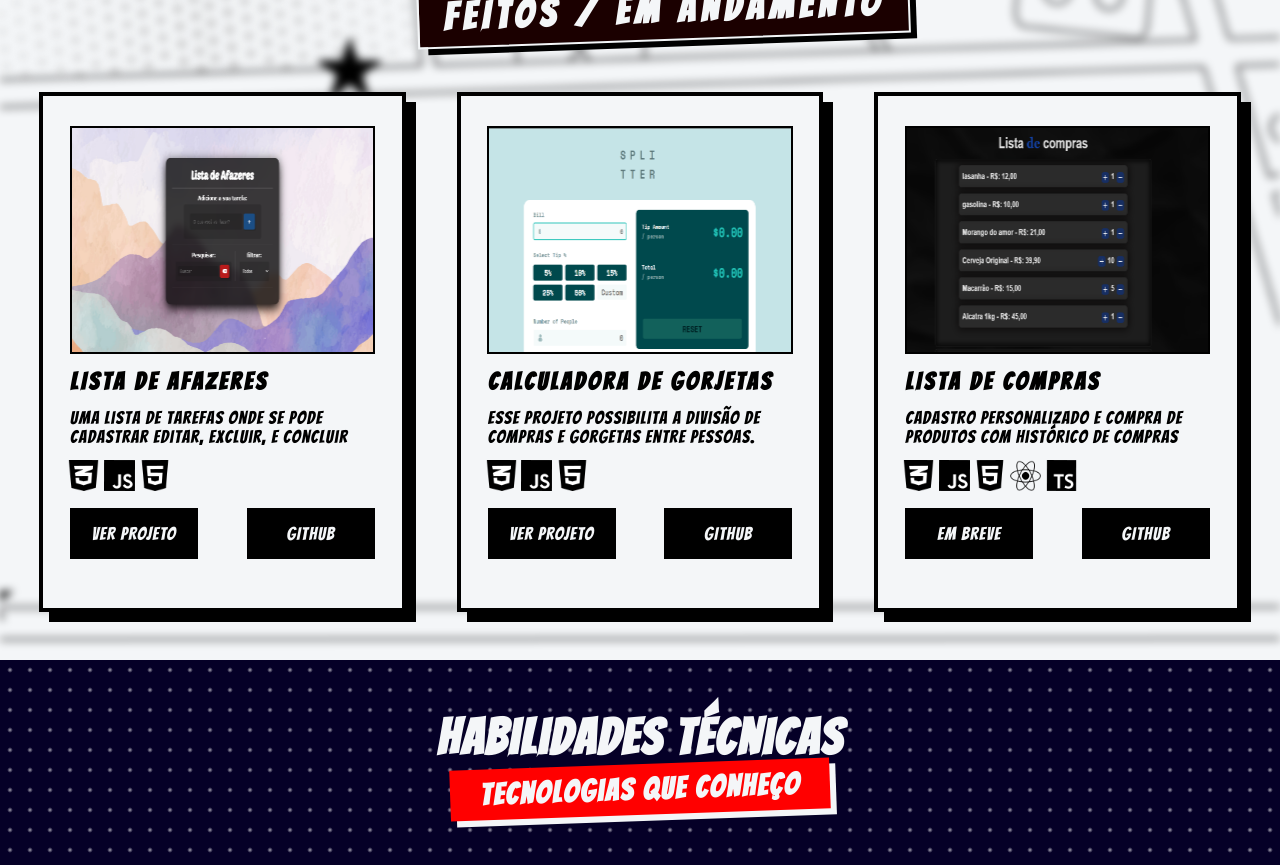
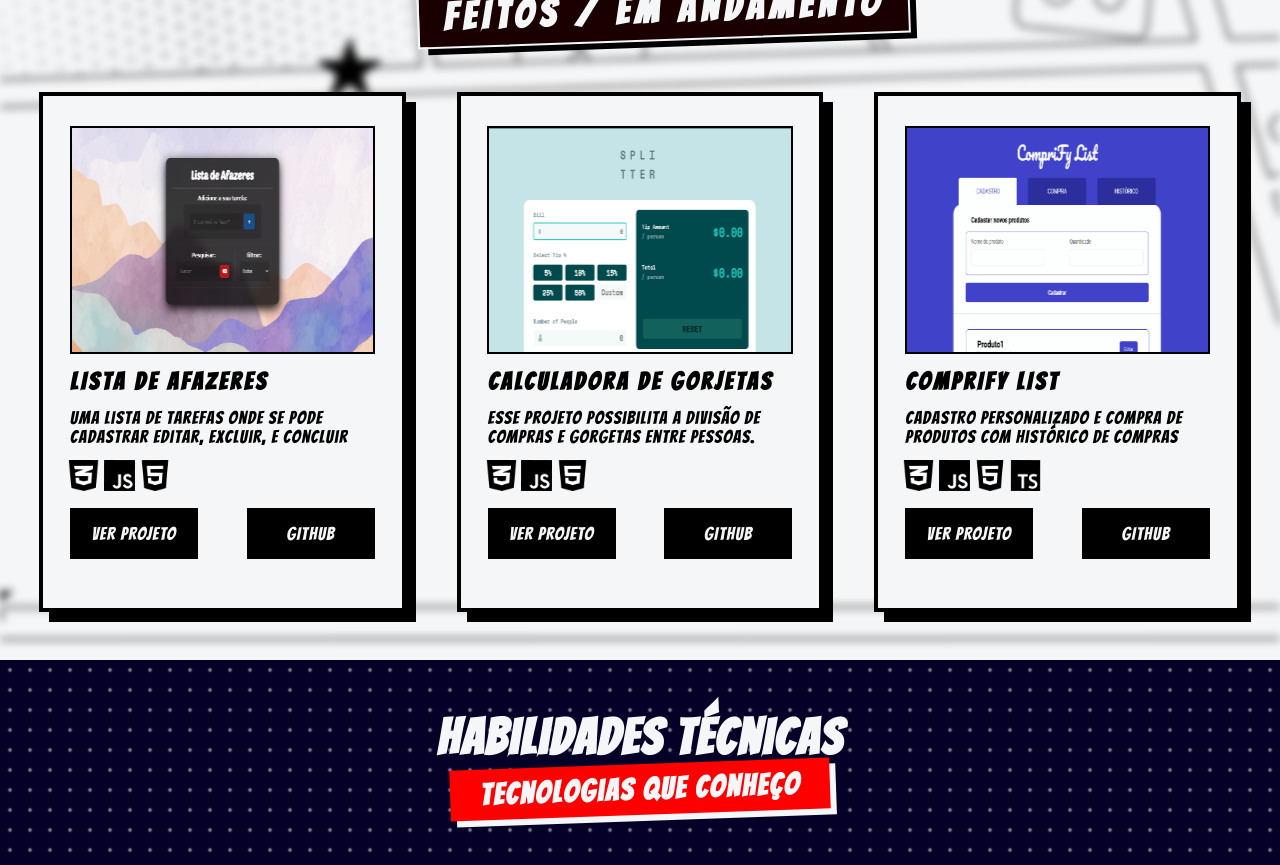
Before and after one commit to AntonyLD/portifolho-react, a React (Vite) app: page / in a window 1280 px wide. Shown: the part 1740-2605 px from the top of the page. Built offline with nearby package versions, Linux system fonts and the light colour scheme.

Commit message:
Att projeto CompriFy

```diff
--- a/src/components/PageComponents/Projetos.jsx
+++ b/src/components/PageComponents/Projetos.jsx
@@ -5,7 +5,7 @@ import DivProjetos from "../csvComponentes/DivProjetos";
 const Projetos = () => {
 
   useEffect(() => {
-    // mapa de cada id -> classe que mostra
+
     const elements = [
       { id: "div-projetos-titulo", showClass: "show-projeto-titulo" },
       { id: "container-projetos", showClass: "show-projetos" },
@@ -18,24 +18,19 @@ const Projetos = () => {
           const config = elements.find((e) => e.id === el.id);
 
           if (config) {
-            // pega todas as classes hidden-* e remove
+
             el.classList.forEach((cls) => {
               if (cls.startsWith("hidden-")) {
                 el.classList.remove(cls);
               }
             });
 
-            // adiciona a classe show certa
             el.classList.add(config.showClass);
-
-            // se quiser animar só 1x
             observer.unobserve(el);
           }
         }
       });
-    }, { threshold: 0.2 }); // dispara quando 20% do elemento aparece
-
-    // observa todos os elementos
+    }, { threshold: 0.2 });
     elements.forEach(({ id }) => {
       const el = document.getElementById(id);
       if (el) observer.observe(el);
@@ -68,15 +63,15 @@ const Projetos = () => {
       githubLink: "https://github.com/usuario/projeto",
     },
     {
-      btnTxt: "EM BREVE",
+      btnTxt: "VER PROJETO",
       status: "EM ANDAMENTO",
       id: "projeto-lista-compras",
-      imagem: "/ListaDeCompra.png",
-      titulo: "LISTA DE COMPRAS",
+      imagem: "/ListaDeCompraCadastro.png",
+      titulo: "COMPRIFY LIST",
       descricao: "Cadastro personalizado e compra de produtos com histórico de compras",
-      tecnologias: ["css.png", "js.png", "html.png", "react.png", "ts.png"],
-      verProjetoLink: "http://localhost:5173/",
-      githubLink: "https://github.com/usuario/projeto",
+      tecnologias: ["css.png", "js.png", "html.png","ts.png"],
+      verProjetoLink: "https://lista-de-compras-topaz-phi.vercel.app/index.html",
+      githubLink: "https://github.com/AntonyLD/Lista-de-compras",
     },
   ];
 
```
Also changed, not shown: public/ListaDeCompra.png (deleted), public/ListaDeCompraCadastro.png (added).
